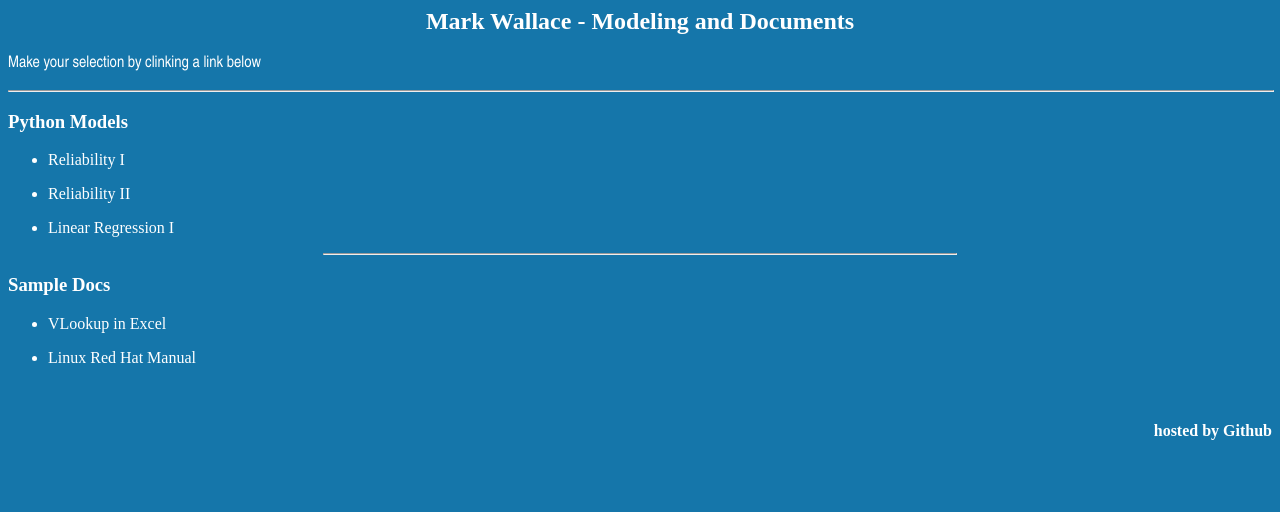
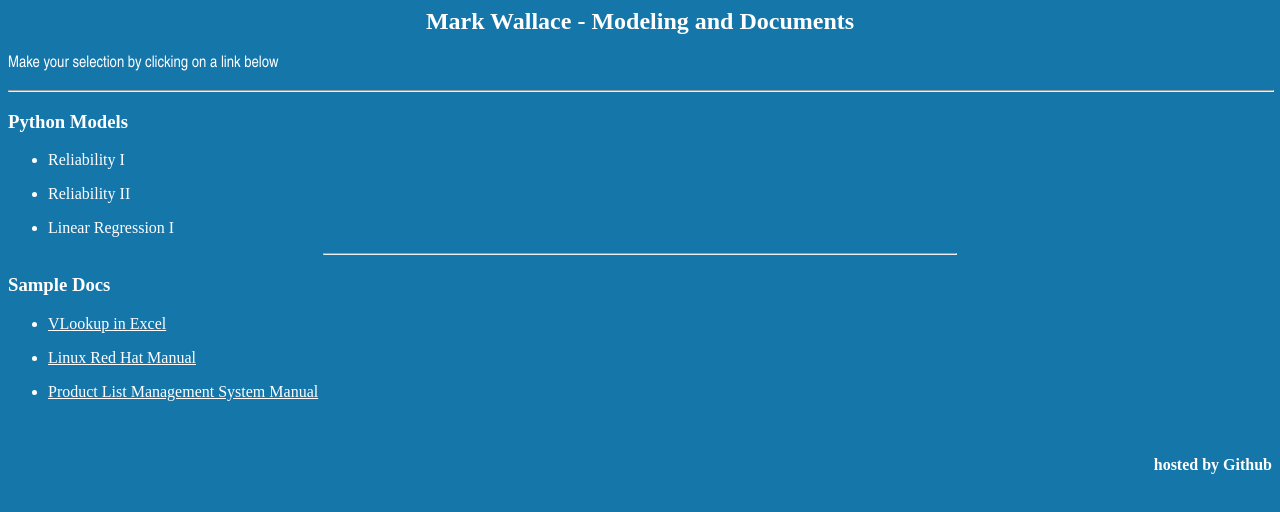
Before and after one commit to Mark-Data-Engineer/Mark-Data-Engineer.github.io, a plain HTML site: page index.html in a window 1280 px wide. Drawn offline with Linux system fonts and the light colour scheme.

Commit message:
Add files via upload

```diff
--- a/index.html
+++ b/index.html
@@ -4,7 +4,7 @@
 </HEAD>
 <BODY BGCOLOR="#1576AA" TEXT="#FFFFFF" LINK="#FFFFFF">
 <H2 ALIGN="center"><FONT FACE="Technical">Mark Wallace - Modeling and Documents</FONT></H2>
-<P ALIGN="left"><FONT FACE="Arial Narrow">Make your selection by clinking a link below</FONT></P>
+<P ALIGN="left"><FONT FACE="Arial Narrow">Make your selection by clicking on a link below</FONT></P>
 <HR ALIGN="CENTER" WIDTH="100%">
 <H3 ALIGN="left"><FONT FACE="Technical">Python Models</FONT></H3>
 <UL>
@@ -22,10 +22,13 @@
 <H3 ALIGN="left"><FONT FACE="Technical">Sample Docs</FONT></H3>
 <UL>
 <LI>
-<P ALIGN="left"><FONT FACE="Technical">VLookup in Excel</FONT></P>
+<P ALIGN="left"><A HREF="MS_Excel_VLOOKUP.pdf"><FONT FACE="Technical">VLookup in Excel</FONT></A><FONT FACE="Technical"></FONT></P>
 </LI>
 <LI>
-<P ALIGN="left"><FONT FACE="Technical">Linux Red Hat Manual</FONT></P>
+<P ALIGN="left"><A HREF="Linux%20Courseware.pdf"><FONT FACE="Technical">Linux Red Hat Manual</FONT></A><FONT FACE="Technical"></FONT></P>
+</LI>
+<LI>
+<P ALIGN="left"><A HREF="PLMS%20Guide.pdf">Product List Management System Manual</A></P>
 </LI>
 </UL>
 <P>&nbsp;</P>
```
Also changed, not shown: 3 other files.
